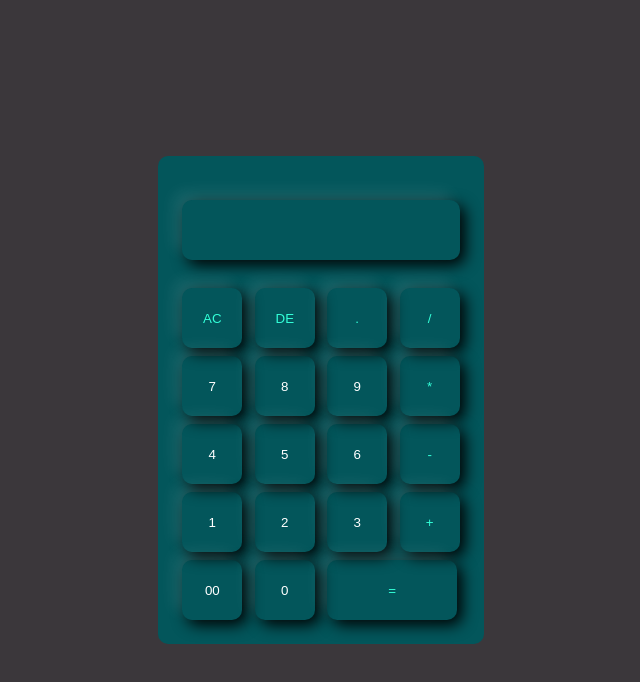
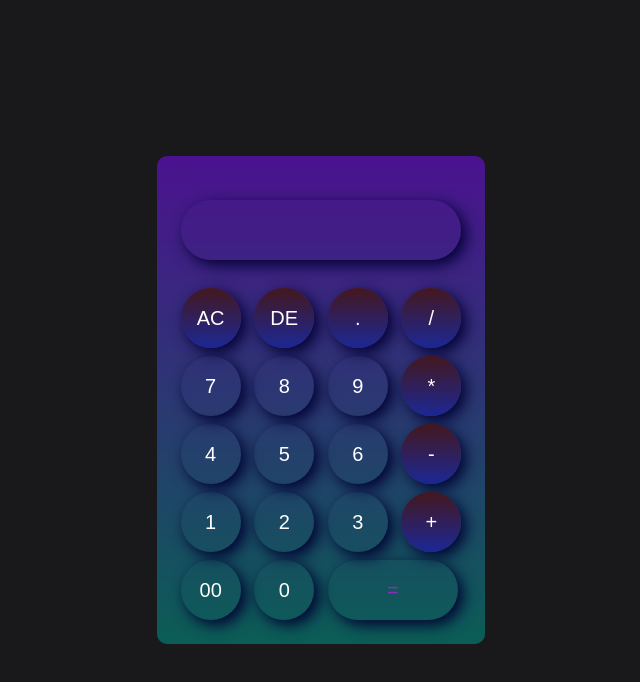
Before and after one commit to Chinecherem-2007/calculator, a plain HTML site: page index.html in a window 1280 px wide. Shown: the whole page, without its empty margins (319-959 px from the left). Drawn offline with Linux system fonts and the light colour scheme.

Commit message:
update style.css

```diff
--- a/style.css
+++ b/style.css
@@ -3,38 +3,48 @@ margin: 0;
 padding: 0;
 font-family: "poppins",sans-serif;
 box-sizing: border-box;
+font-size: 20px;
 }
 .container{
   width: 100%;
   height: 100vh;
-  background: #3B373B;
+  background: #19191B;
   display: flex;
   align-items: center;
   justify-content: center;
 }
 .calculator{
-  background: #03565B;
+  background: linear-gradient(#4B128F,#0B5D56 );
   padding: 20px;
   border-radius: 10px;
-  color: red;
+}
+input value{
+  background-color: yellowgreen;
 }
 .calculator form input{
   border: 0;
   outline: 0;
   width: 60px;
   height: 60px;
-  border-radius: 10px;
-  box-shadow: -8px -8px 15px rgba(255, 255, 255,0.1), 5px 5px 15px rgba(0, 0, 0,4.1);
+  border-radius: 50px;
+  box-shadow: -8px -8px 2px 2px rgba(138, 118, 118, 0.0), 5px 5px 15px rgba(0, 0, 50,1.1);
   background: transparent;
   color: #fff;
   margin: 4px;
   cursor: pointer;
 }
+.calculator form input:hover{
+  background: linear-gradient(purple, blue,red);
+}
+.calculator form input:active{
+  color: #6A24B3;
+  background: #970C55;
+}
 .display{
   display: flex;
   justify-content: flex-end;
   margin: 20px 0px;
-  color: red;
+  border-radius: 20px;
 }
 .display input{
   text-align: right;
@@ -46,8 +56,15 @@ form input.equal{
   width: 130px;
 }
 form input.operator{
-  color: #33ffd8;
+ background: linear-gradient(#44171E,#1C2895);
+}
+form input value{
+  color: red;
 }
 #operator{
-  color: #33ffd8;
+  color: #8C2EB7;
+  font-size: 20px;
 }
+.operator:active{
+ color: #9622C9;
+}
```
